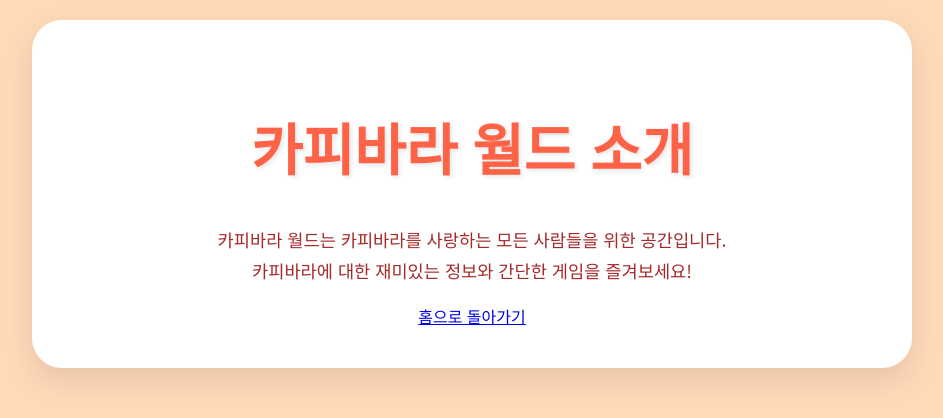
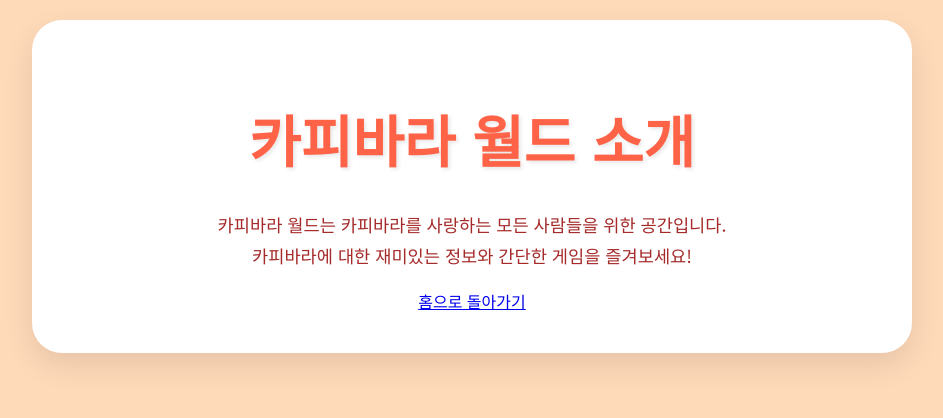
Before and after one commit to chqnil/MY-repository, a plain HTML site: page about.html in a window 1280 px wide. Shown: the whole page, without its empty margins (168-1111 px from the left). Drawn offline with Linux system fonts and the light colour scheme.

Commit message:
fix: Change font to Jua

```diff
--- a/about.html
+++ b/about.html
@@ -7,7 +7,7 @@
     <link rel="stylesheet" href="style.css">
     <link rel="preconnect" href="https://fonts.googleapis.com">
     <link rel="preconnect" href="https://fonts.gstatic.com" crossorigin>
-    <link href="https://fonts.googleapis.com/css2?family=Noto+Sans+KR:wght@400;700&family=Pacifico&display=swap" rel="stylesheet">
+    <link href="https://fonts.googleapis.com/css2?family=Jua&family=Noto+Sans+KR:wght@400;700&display=swap" rel="stylesheet">
 </head>
 <body>
     <div class="container">
--- a/style.css
+++ b/style.css
@@ -29,7 +29,7 @@ body {
 }
 
 h1 {
-    font-family: 'Pacifico', cursive; /* Playful font */
+    font-family: 'Jua', sans-serif; /* Playful font */
     color: #FF6347; /* Tomato color */
     font-size: 3.5em;
     margin-bottom: 0.5em;
```
Also changed, not shown: gallery.html (+1 -1 lines), index.html (+1 -1 lines), privacy.html (+1 -1 lines).
